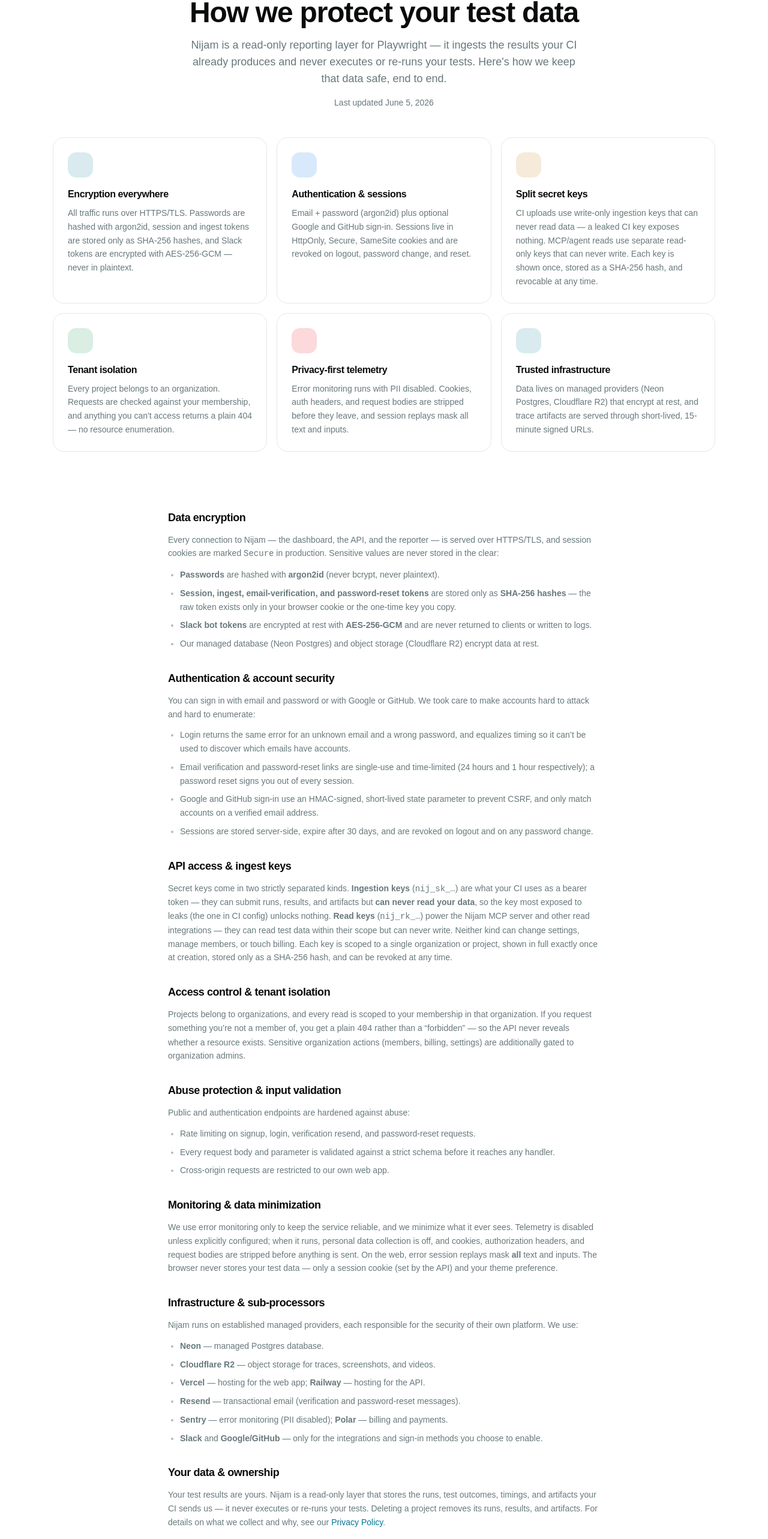
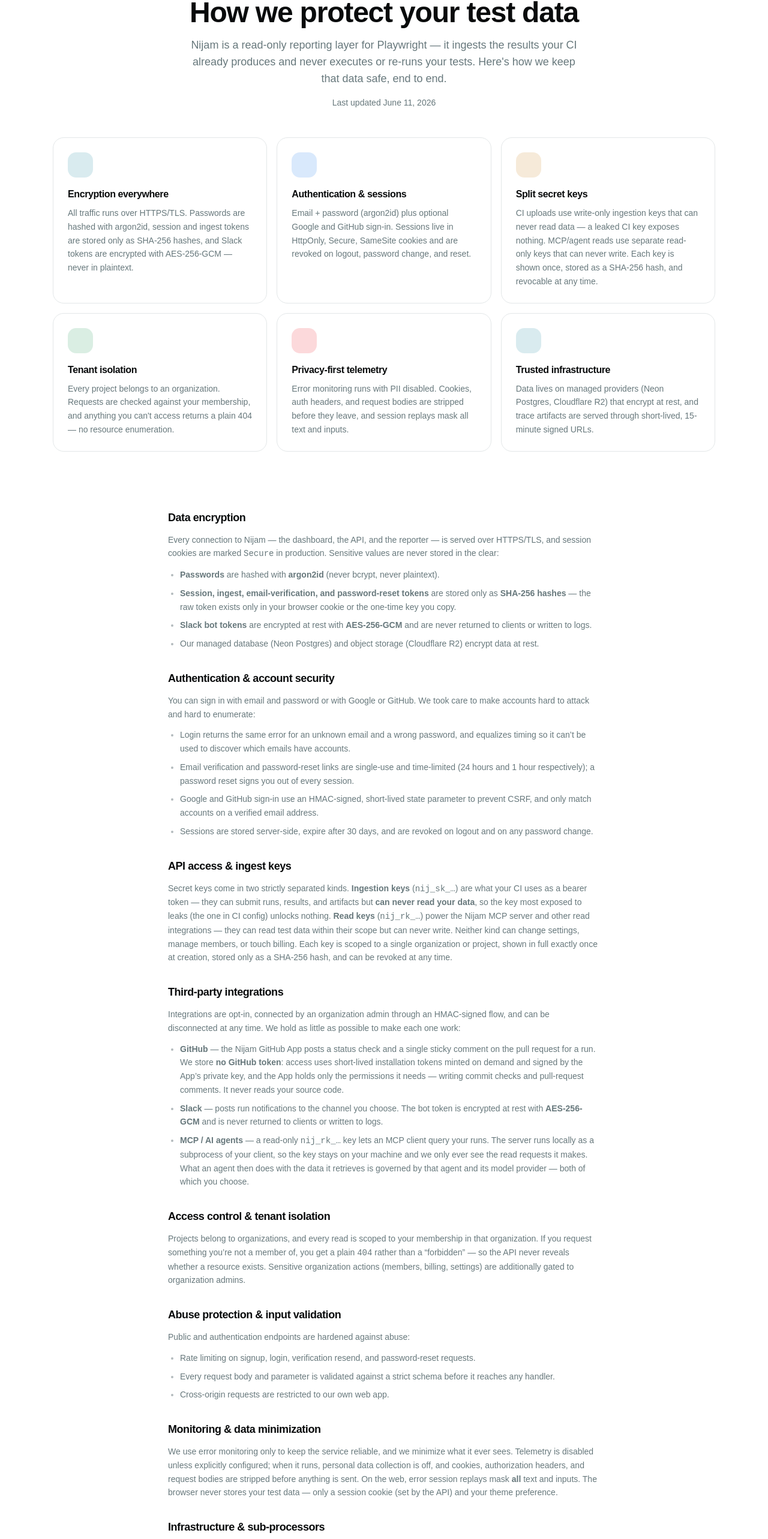
Before and after one commit to getnijam/web-app, a React (Vite) app: page /security in a window 1280 px wide. Shown: the part 197-2763 px from the top of the page at 60% size. Built offline with nearby package versions, Linux system fonts and the light colour scheme; no server answers; some icons are missing.

Commit message:
docs: update the terms, privacy, and secutiry pages

```diff
--- a/src/routes/privacy.tsx
+++ b/src/routes/privacy.tsx
@@ -18,7 +18,7 @@
   return (
     <LegalLayout
       title="Privacy Policy"
-      updated="June 4, 2026"
+      updated="June 11, 2026"
       intro={
         <>
           This Privacy Policy explains what information Nijam collects when you use the dashboard at
@@ -64,6 +64,16 @@
           security and reliability. Your theme preference is stored locally in your browser, not on
           our servers.
         </P>
+        <P>
+          <strong className="font-semibold text-foreground">Integrations you connect.</strong> If
+          you sign in with Google or GitHub, we receive basic profile information (email, name, and
+          avatar) from that provider. If you connect the Nijam GitHub App, we store the installation
+          identifier, the connected account, and the repositories you grant, and we receive
+          pull-request and commit metadata for the runs we post checks and comments on. If you
+          connect Slack, we store the workspace and channel you select plus an encrypted bot token.
+          If you point an AI agent at Nijam over MCP, the test data it requests is returned to that
+          agent and its model provider.
+        </P>
       </Section>
 
       <Section title="2. How we use your information">
@@ -73,6 +83,7 @@
             'to authenticate you, secure accounts, enforce plan limits, and prevent abuse;',
             'to process payments and manage subscriptions for paid plans;',
             'to send transactional email (verification, password reset, organization invitations);',
+            'to power the integrations you enable — posting run checks and comments to GitHub, notifications to Slack, and answering MCP queries made with read keys;',
             'to operate, debug, and improve the Service and keep it reliable.',
           ]}
         />
@@ -91,9 +102,17 @@
             'Neon — managed PostgreSQL database hosting;',
             'Cloudflare R2 — storage for artifacts (traces, screenshots, videos) and uploaded images;',
             'Vercel and Railway — hosting for the web app and API;',
+            'Slack — delivering run notifications to your workspace, if you connect it;',
+            'GitHub — posting checks and pull-request comments via the Nijam GitHub App, if you connect it;',
             'Sentry — error monitoring and diagnostics, with personal data scrubbed before it is sent.',
           ]}
         />
+        <P>
+          When you sign in with Google or GitHub, or connect Slack or the GitHub App, you also share
+          data with those providers under their own terms. And if you connect an AI agent over MCP,
+          the test data it queries is sent to that agent and its model provider — both chosen and
+          controlled by you, not by Nijam.
+        </P>
         <P>
           We may also disclose information if required by law or to protect the rights, safety, and
           security of Nijam, our users, or the public.
@@ -116,7 +135,7 @@
             'Passwords are hashed with argon2id; verification, reset, session, and ingest tokens are stored only as SHA-256 hashes — never in plaintext.',
             'Data is encrypted in transit over HTTPS.',
             'Artifact storage is private; files are served only through short-lived, signed URLs.',
-            'Ingest (secret) keys are write-only and shown once at creation; we store only their hash.',
+            'Secret keys come in two kinds — write-only ingestion keys and read-only read keys; each is shown once at creation and stored only as a SHA-256 hash.',
           ]}
         />
         <P>
--- a/src/routes/security.tsx
+++ b/src/routes/security.tsx
@@ -31,7 +31,7 @@
 });
 
 const CONTACT = 'support@nijam.dev';
-const UPDATED = 'June 5, 2026';
+const UPDATED = 'June 11, 2026';
 
 type Pillar = { icon: ReactNode; tint: string; title: string; body: string };
 
@@ -184,6 +184,37 @@
               </P>
             </Section>
 
+            <Section title="Third-party integrations">
+              <P>
+                Integrations are opt-in, connected by an organization admin through an HMAC-signed
+                flow, and can be disconnected at any time. We hold as little as possible to make
+                each one work:
+              </P>
+              <Bullets
+                items={[
+                  <>
+                    <b>GitHub</b> — the Nijam GitHub App posts a status check and a single sticky
+                    comment on the pull request for a run. We store <b>no GitHub token</b>: access
+                    uses short-lived installation tokens minted on demand and signed by the App’s
+                    private key, and the App holds only the permissions it needs — writing commit
+                    checks and pull-request comments. It never reads your source code.
+                  </>,
+                  <>
+                    <b>Slack</b> — posts run notifications to the channel you choose. The bot token
+                    is encrypted at rest with <b>AES-256-GCM</b> and is never returned to clients or
+                    written to logs.
+                  </>,
+                  <>
+                    <b>MCP / AI agents</b> — a read-only <code className="font-mono">nij_rk_…</code>{' '}
+                    key lets an MCP client query your runs. The server runs locally as a subprocess
+                    of your client, so the key stays on your machine and we only ever see the read
+                    requests it makes. What an agent then does with the data it retrieves is
+                    governed by that agent and its model provider — both of which you choose.
+                  </>,
+                ]}
+              />
+            </Section>
+
             <Section title="Access control & tenant isolation">
               <P>
                 Projects belong to organizations, and every read is scoped to your membership in
@@ -240,8 +271,8 @@
                     payments.
                   </>,
                   <>
-                    <b>Slack</b> and <b>Google/GitHub</b> — only for the integrations and sign-in
-                    methods you choose to enable.
+                    <b>Slack</b> and the <b>Nijam GitHub App</b> — only for the integrations you
+                    connect; and <b>Google</b>/<b>GitHub</b> for the sign-in methods you use.
                   </>,
                 ]}
               />
--- a/src/routes/terms.tsx
+++ b/src/routes/terms.tsx
@@ -18,7 +18,7 @@
   return (
     <LegalLayout
       title="Terms of Service"
-      updated="June 4, 2026"
+      updated="June 11, 2026"
       intro={
         <>
           These Terms of Service (“Terms”) govern your access to and use of Nijam — the
@@ -44,7 +44,7 @@
         <Bullets
           items={[
             'You must be at least 16 years old and able to form a binding contract to use the Service.',
-            'You’re responsible for the information you provide, for keeping your credentials secure, and for all activity under your account and your ingest (secret) keys.',
+            'You’re responsible for the information you provide, for keeping your credentials and secret keys (both ingestion and read keys) secure, and for all activity under your account and those keys.',
             'Notify us promptly at the contact below if you suspect unauthorized use of your account or keys.',
           ]}
         />
@@ -72,13 +72,33 @@
         />
       </Section>
 
-      <Section title="5. Your content & data">
+      <Section title="5. Your content, integrations & API access">
         <P>
           You retain all rights to the data you send to Nijam — test results, run metadata, and,
           unless you disable source uploads, your test source files and the Playwright artifacts
           your configuration produces (traces, screenshots, and videos). You grant Nijam a limited
           license to host, process, and display that data solely to operate and provide the Service
           to you.
+        </P>
+        <P>
+          You access the API with two kinds of{' '}
+          <strong className="font-semibold text-foreground">secret keys</strong>: write-only
+          ingestion keys (<code className="font-mono">nij_sk_…</code>) that send runs from your CI,
+          and read-only read keys (<code className="font-mono">nij_rk_…</code>) that let AI agents
+          query your data over MCP. You’re responsible for keeping these keys safe and for all
+          activity under them, and you should revoke any key from the dashboard immediately if it
+          may be exposed.
+        </P>
+        <P>
+          You may connect optional integrations. When you install the{' '}
+          <strong className="font-semibold text-foreground">Nijam GitHub App</strong> or connect{' '}
+          <strong className="font-semibold text-foreground">Slack</strong>, you authorize Nijam to
+          post run checks, pull-request comments, and notifications on your behalf, and your use of
+          those platforms stays governed by their own terms. When you point an{' '}
+          <strong className="font-semibold text-foreground">AI agent</strong> at Nijam over MCP, you
+          control what you connect, and the data you expose to it is sent to that agent and its
+          model provider — you’re responsible for that choice. You can disconnect any integration or
+          revoke a key at any time.
         </P>
         <P>
           The reporter, <code className="font-mono">@nijam/pw-reporter</code>, is open source under
```
